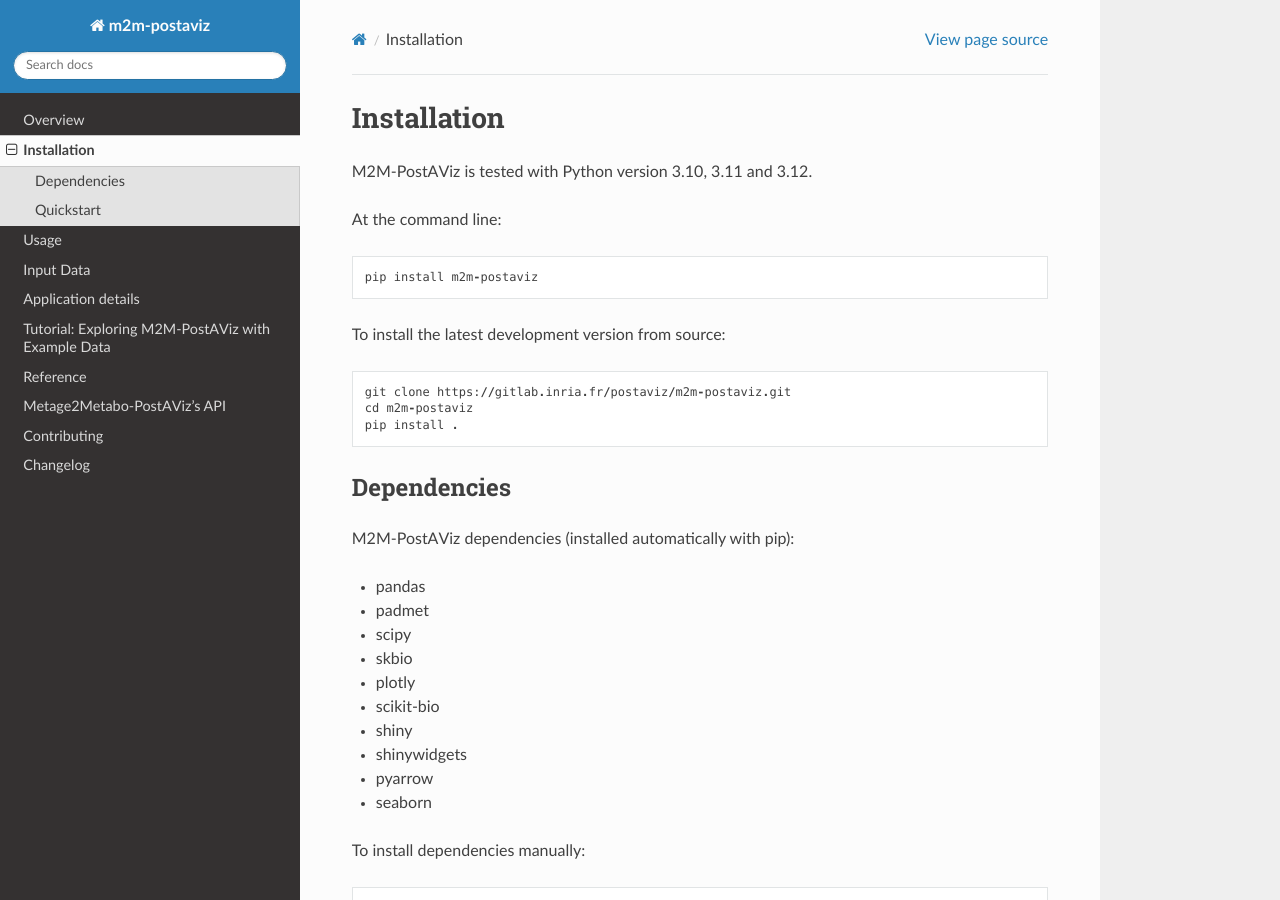
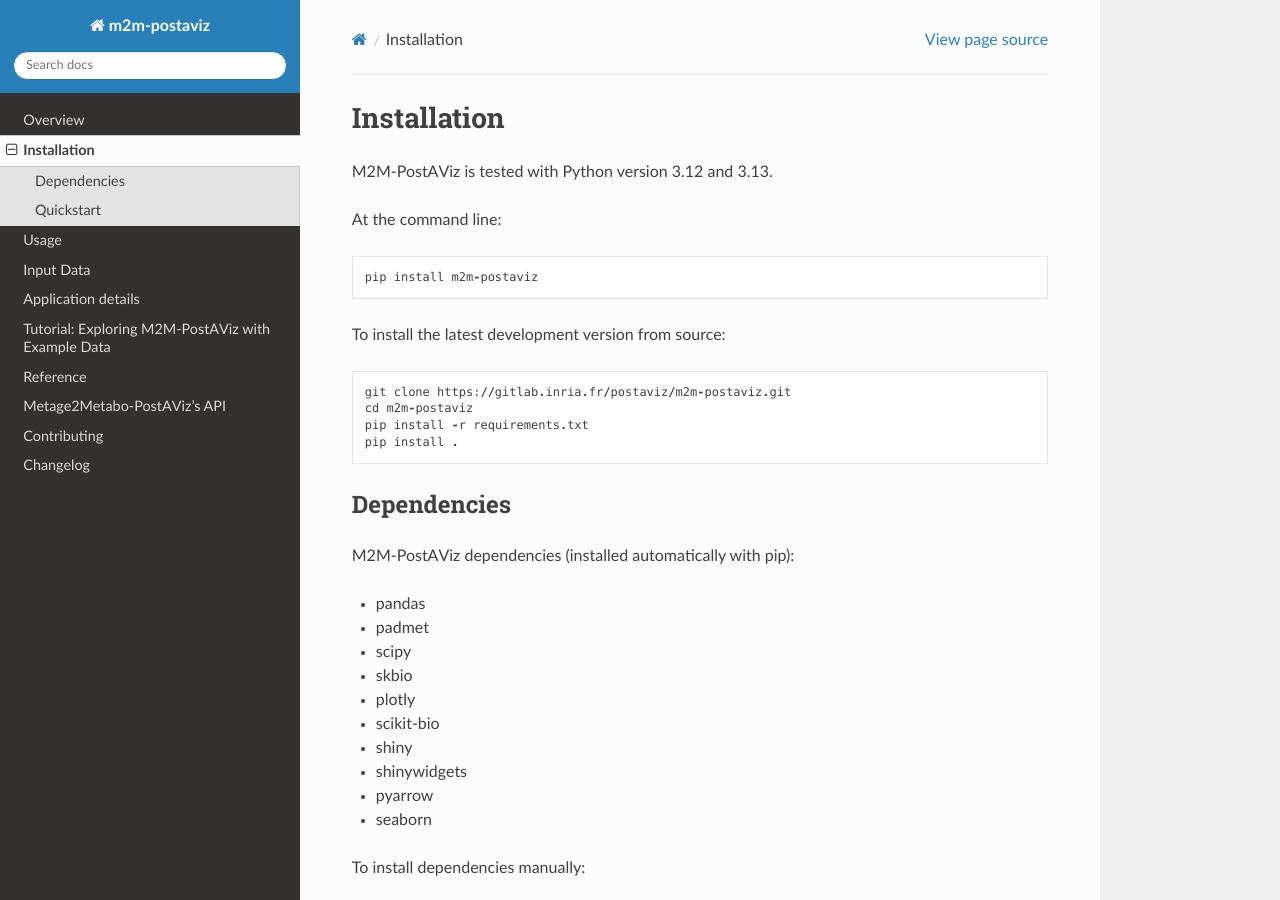
Before and after one commit to AuReMe/metage2metabo-postaviz, a Sphinx documentation site: the page built from docs/installation.rst, in a window 1280 px wide and 900 px high. Built offline with Sphinx 7.4.7 and the Read the Docs theme 3.1.0, drawn with Linux system fonts in a browser that asks for light colours.

Commit message:
typo licence, update python req and GA versions

```diff
--- a/docs/installation.rst
+++ b/docs/installation.rst
@@ -2,7 +2,7 @@
 Installation
 ============
 
-M2M-PostAViz is tested with Python version 3.10, 3.11 and 3.12.
+M2M-PostAViz is tested with Python version 3.12 and 3.13.
 
 At the command line::
 
@@ -12,6 +12,7 @@ To install the latest development version from source::
 
     git clone https://gitlab.inria.fr/postaviz/m2m-postaviz.git
     cd m2m-postaviz
+    pip install -r requirements.txt
     pip install .
 
 Dependencies
```
Also changed, not shown: README.md (+3 -0 lines), 2 other files.
